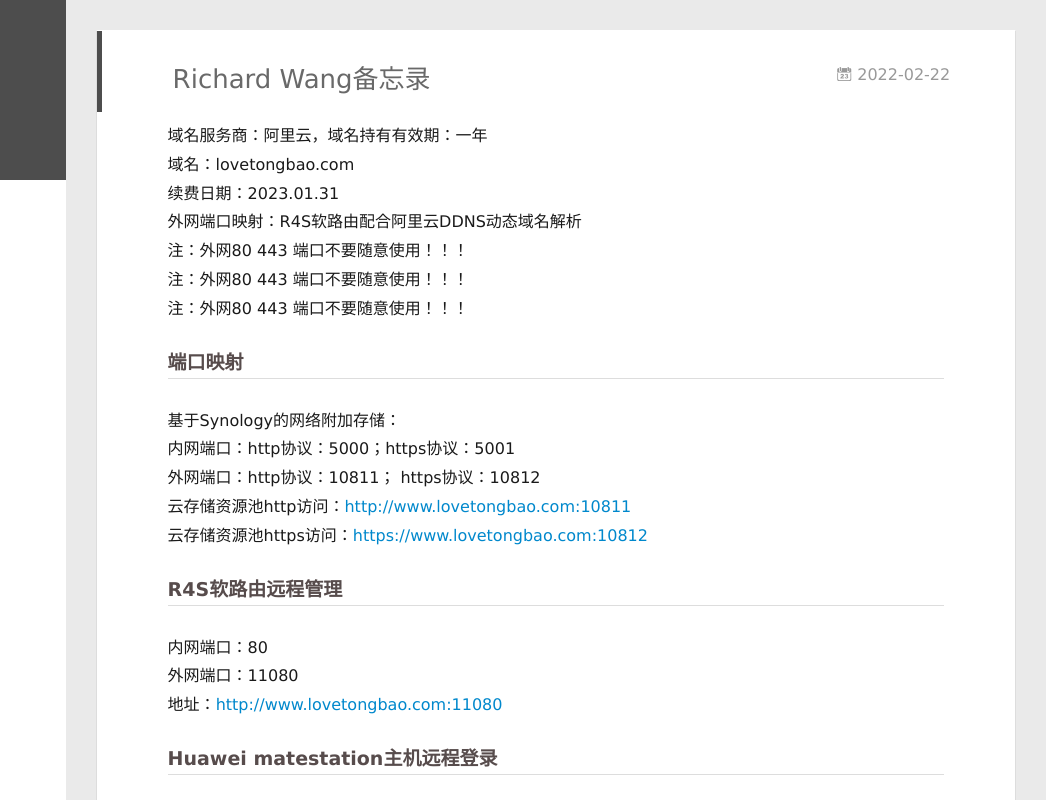
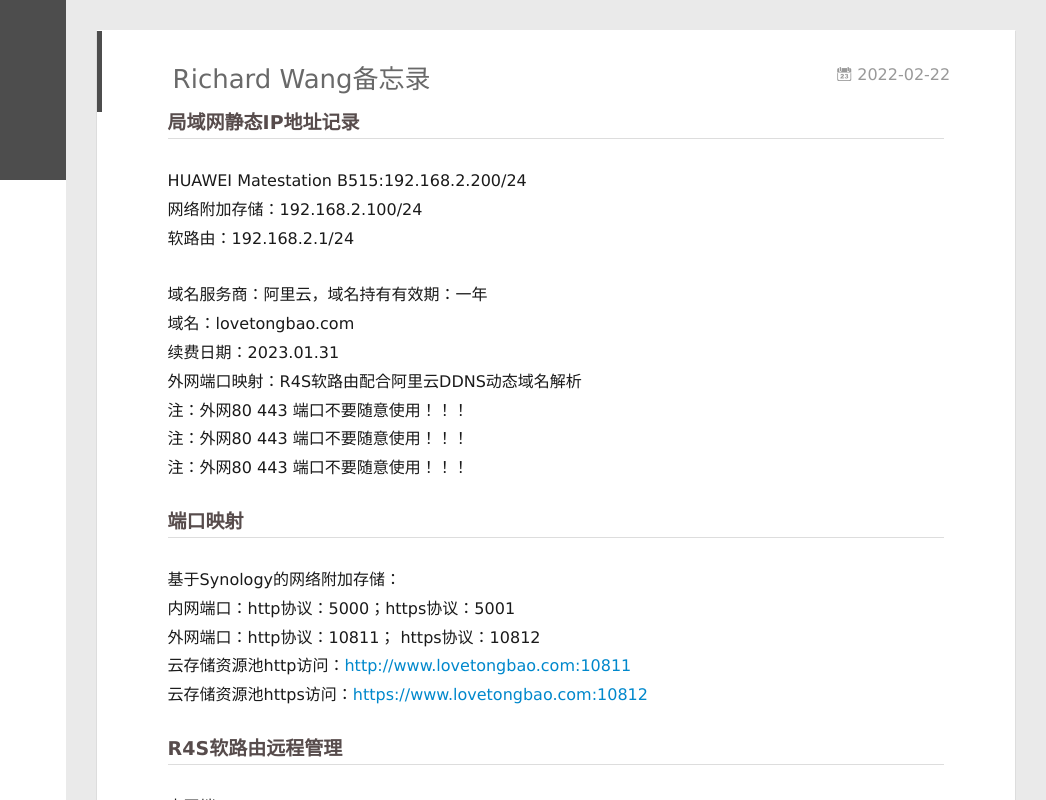
Before and after one commit to lawrencechenwen/lawrencechenwen.github.io, a plain HTML site: page index.html in a window 1280 px wide. Shown: the full height of the page, 234-1280 px from the left. Drawn offline with Linux system fonts and the light colour scheme.

Commit message:
Site updated: 2022-03-12 15:07:24

```diff
--- a/index.html
+++ b/index.html
@@ -172,10 +172,11 @@
 
     <div class="article-entry" itemprop="articleBody">
 
-        <p>域名服务商：阿里云，域名持有有效期：一年<br>域名：lovetongbao.com<br>续费日期：2023.01.31<br>外网端口映射：R4S软路由配合阿里云DDNS动态域名解析<br>注：外网80 443 端口不要随意使用！！！<br>注：外网80 443 端口不要随意使用！！！<br>注：外网80 443 端口不要随意使用！！！</p>
+        <h3 id="局域网静态IP地址记录"><a href="#局域网静态IP地址记录" class="headerlink" title="局域网静态IP地址记录"></a>局域网静态IP地址记录</h3><p>HUAWEI Matestation B515:192.168.2.200/24<br>网络附加存储：192.168.2.100/24<br>软路由：192.168.2.1/24</p>
+<p>域名服务商：阿里云，域名持有有效期：一年<br>域名：lovetongbao.com<br>续费日期：2023.01.31<br>外网端口映射：R4S软路由配合阿里云DDNS动态域名解析<br>注：外网80 443 端口不要随意使用！！！<br>注：外网80 443 端口不要随意使用！！！<br>注：外网80 443 端口不要随意使用！！！</p>
 <h3 id="端口映射"><a href="#端口映射" class="headerlink" title="端口映射"></a>端口映射</h3><p>基于Synology的网络附加存储：<br>内网端口：http协议：5000；https协议：5001<br>外网端口：http协议：10811； https协议：10812<br>云存储资源池http访问：<a target="_blank" rel="noopener" href="http://www.lovetongbao.com:10811/">http://www.lovetongbao.com:10811</a><br>云存储资源池https访问：<a target="_blank" rel="noopener" href="https://www.lovetongbao.com:10812/">https://www.lovetongbao.com:10812</a></p>
 <h3 id="R4S软路由远程管理"><a href="#R4S软路由远程管理" class="headerlink" title="R4S软路由远程管理"></a>R4S软路由远程管理</h3><p>内网端口：80<br>外网端口：11080<br>地址：<a target="_blank" rel="noopener" href="http://www.lovetongbao.com:11080/">http://www.lovetongbao.com:11080</a></p>
-<h3 id="Huawei-matestation主机远程登录"><a href="#Huawei-matestation主机远程登录" class="headerlink" title="Huawei matestation主机远程登录"></a>Huawei matestation主机远程登录</h3><p>内网端口：3389<br>外网端口：3389<br>使用微软自带的远程工具Remote Desktop，开启方法：桌面右键个性化–主页–系统–远程桌面–开启，win+r运行进程mstsc。<br>计算机：<a target="_blank" rel="noopener" href="http://www.lovetongbao.com:3389/">www.lovetongbao.com:3389</a><br>用户名：<a href="mailto:&#x6c;&#97;&#119;&#x72;&#101;&#110;&#x63;&#x65;&#x63;&#104;&#101;&#110;&#x77;&#101;&#x6e;&#x40;&#x67;&#x6d;&#97;&#x69;&#x6c;&#46;&#x63;&#x6f;&#109;">&#x6c;&#97;&#119;&#x72;&#101;&#110;&#x63;&#x65;&#x63;&#104;&#101;&#110;&#x77;&#101;&#x6e;&#x40;&#x67;&#x6d;&#97;&#x69;&#x6c;&#46;&#x63;&#x6f;&#109;</a><br>密  码：chenwen123789</p>
+<h3 id="Huawei-matestation主机远程登录"><a href="#Huawei-matestation主机远程登录" class="headerlink" title="Huawei matestation主机远程登录"></a>Huawei matestation主机远程登录</h3><p>内网端口：3389<br>外网端口：3389<br>使用微软自带的远程工具Remote Desktop，开启方法：桌面右键个性化–主页–系统–远程桌面–开启，win+r运行进程mstsc。<br>计算机：<a target="_blank" rel="noopener" href="http://www.lovetongbao.com:3389/">www.lovetongbao.com:3389</a><br>用户名：<a href="mailto:&#x6c;&#97;&#x77;&#114;&#x65;&#110;&#99;&#101;&#99;&#104;&#x65;&#110;&#119;&#101;&#110;&#64;&#103;&#109;&#x61;&#105;&#108;&#46;&#x63;&#x6f;&#109;">&#x6c;&#97;&#x77;&#114;&#x65;&#110;&#99;&#101;&#99;&#104;&#x65;&#110;&#119;&#101;&#110;&#64;&#103;&#109;&#x61;&#105;&#108;&#46;&#x63;&#x6f;&#109;</a><br>密  码：CHENWEN123789</p>
 
 
 
```
Also changed, not shown: 2022/02/22/我的资源池/index.html (+6 -5 lines).
